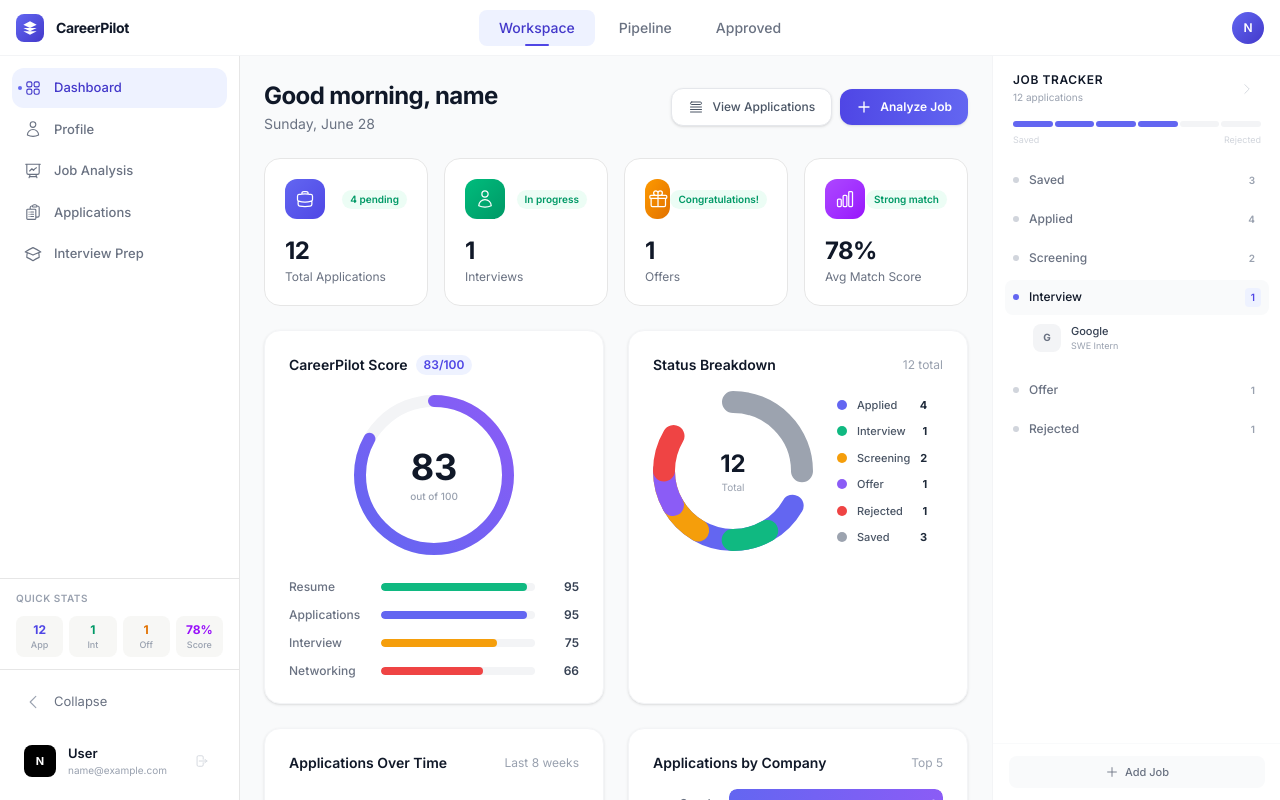
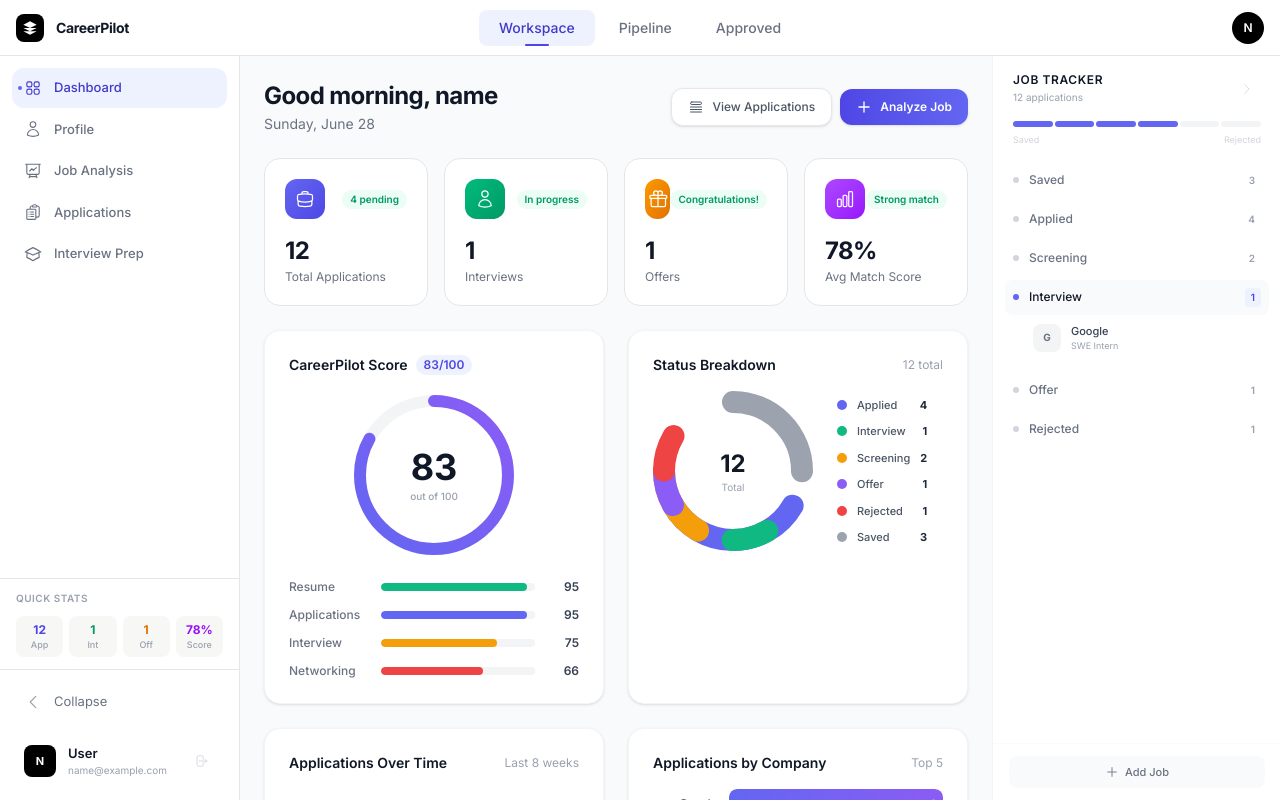
Before and after one commit to bhuwanb23/career_pilot, a React (Vite) app in the folder frontend/: page /approved in a window 1280 px wide. Both pictures are taken after typing "name@example.com", "Sample123" into the empty fields and a click on the button "Continue". Built offline with nearby package versions, Linux system fonts and the light colour scheme.

Commit message:
feat: update TopNavbar styles to align with Figma design tokens

```diff
--- a/frontend/src/components/TopNavbar.jsx
+++ b/frontend/src/components/TopNavbar.jsx
@@ -15,9 +15,9 @@ export default function TopNavbar() {
   const activePath = location.pathname;
 
   return (
-    <header className="h-14 bg-white border-b border-gray-100 flex items-center px-4 flex-shrink-0">
+    <header className="h-14 bg-white border-b border-figma-hairline flex items-center px-4 flex-shrink-0">
       <div className="flex items-center gap-3 min-w-[200px]">
-        <div className="w-7 h-7 rounded-lg bg-gradient-to-br from-brand-500 to-brand-700 flex items-center justify-center">
+        <div className="w-7 h-7 rounded-lg bg-figma-primary flex items-center justify-center transition-all-smooth">
           <svg className="w-4 h-4 text-white" viewBox="0 0 24 24" fill="currentColor">
             <path d="M12 2L2 7l10 5 10-5-10-5zM2 17l10 5 10-5M2 12l10 5 10-5" />
           </svg>
@@ -32,10 +32,10 @@ export default function TopNavbar() {
             <button
               key={tab.label}
               onClick={() => navigate(tab.path)}
-              className={`relative px-5 py-2 text-sm font-medium rounded-lg transition-all duration-200 ${
+              className={`relative px-5 py-2 text-sm font-medium rounded-lg transition-all-smooth ${
                 isActive
                   ? "text-brand-700 bg-brand-50"
-                  : "text-gray-500 hover:text-gray-700 hover:bg-gray-50"
+                  : "text-gray-500 hover:text-gray-700 hover:bg-figma-surface"
               }`}
             >
               {tab.label}
@@ -48,7 +48,7 @@ export default function TopNavbar() {
       </nav>
 
       <div className="flex items-center gap-2 min-w-[200px] justify-end">
-        <div className="w-8 h-8 rounded-full bg-gradient-to-br from-brand-500 to-brand-700 flex items-center justify-center text-white text-xs font-semibold cursor-pointer">
+        <div className="w-8 h-8 rounded-full bg-figma-primary flex items-center justify-center text-white text-xs font-semibold cursor-pointer hover-lift">
           {initials}
         </div>
       </div>
```
